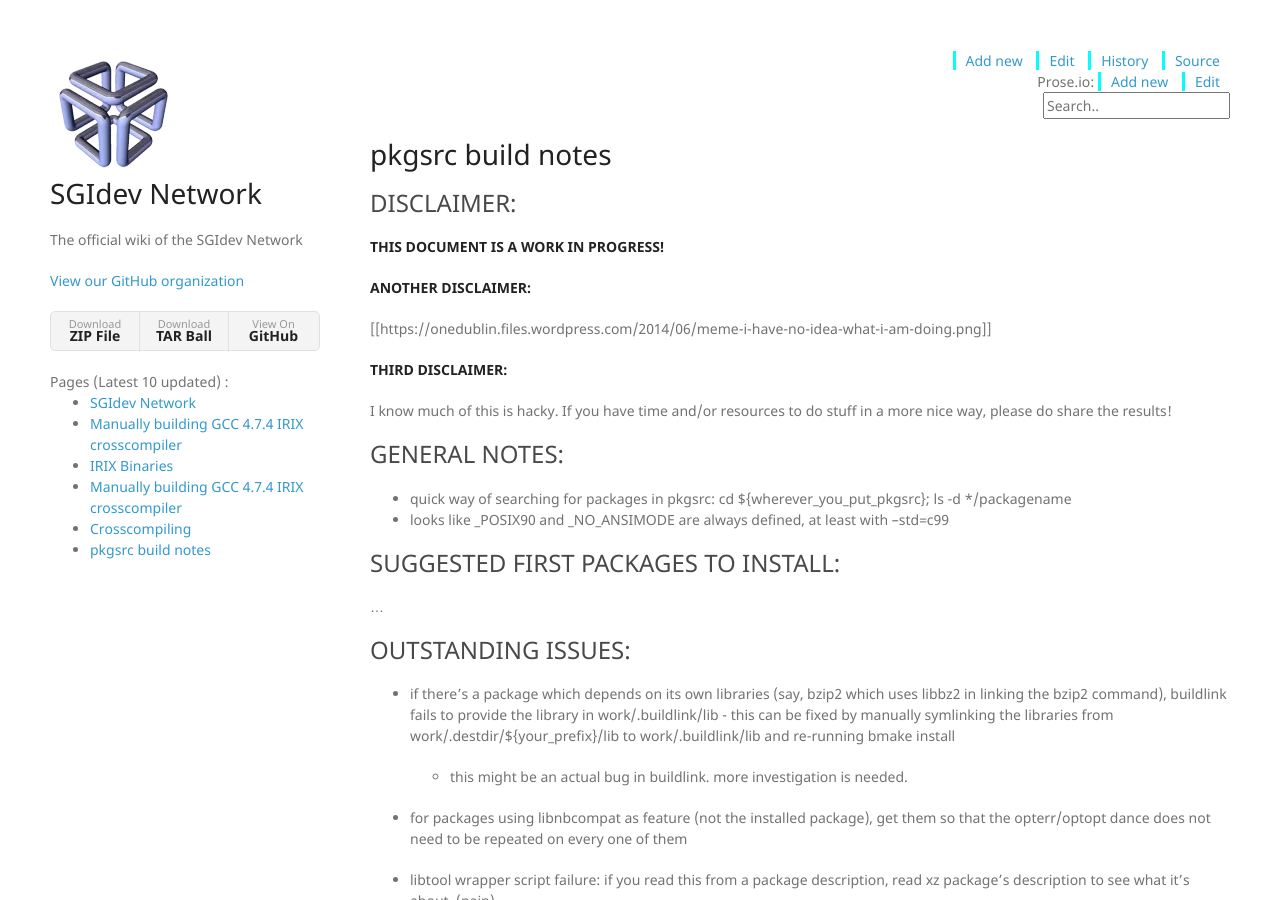
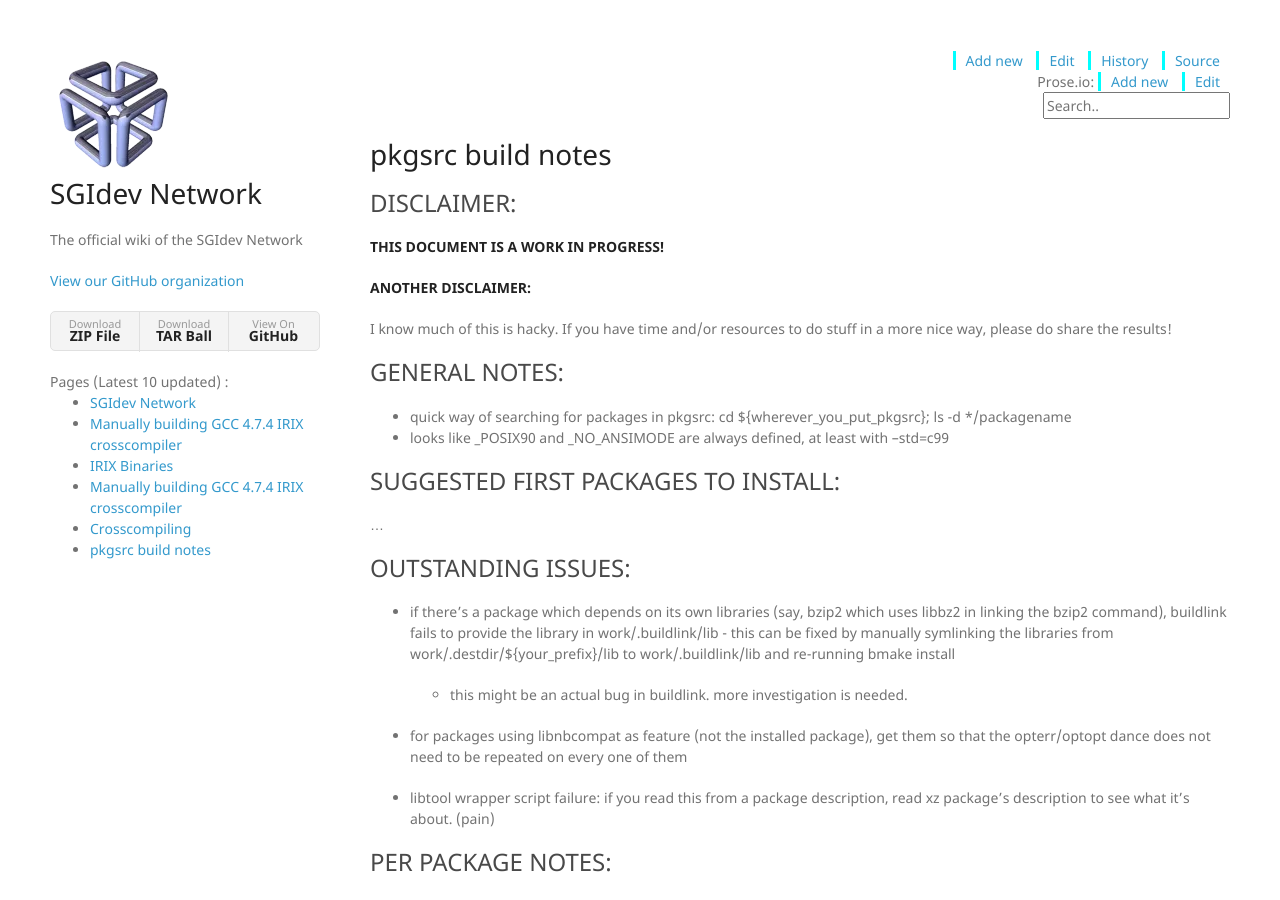
Before and after one commit to sgidevnet/sgidevnet.github.io, a Jekyll site: the page built from wiki/pkgsrc_build_notes.md, in a window 1280 px wide and 900 px high. Built offline with Jekyll 4.4.1, drawn with Linux system fonts in a browser that asks for light colours; nearby versions of some CDN libraries; our own code applies the rules of GitHub Pages for plain Markdown files.

Commit message:
minor edits to pkgsrc build notes

```diff
--- a/wiki/pkgsrc_build_notes.md
+++ b/wiki/pkgsrc_build_notes.md
@@ -6,13 +6,8 @@
 
 **ANOTHER DISCLAIMER:**
 
-[[https://onedublin.files.wordpress.com/2014/06/meme-i-have-no-idea-what-i-am-doing.png]]
-
-**THIRD DISCLAIMER:**
-
 I know much of this is hacky. If you have time and/or resources to do
 stuff in a more nice way, please do share the results!
-
 
 ### GENERAL NOTES:
 
```
